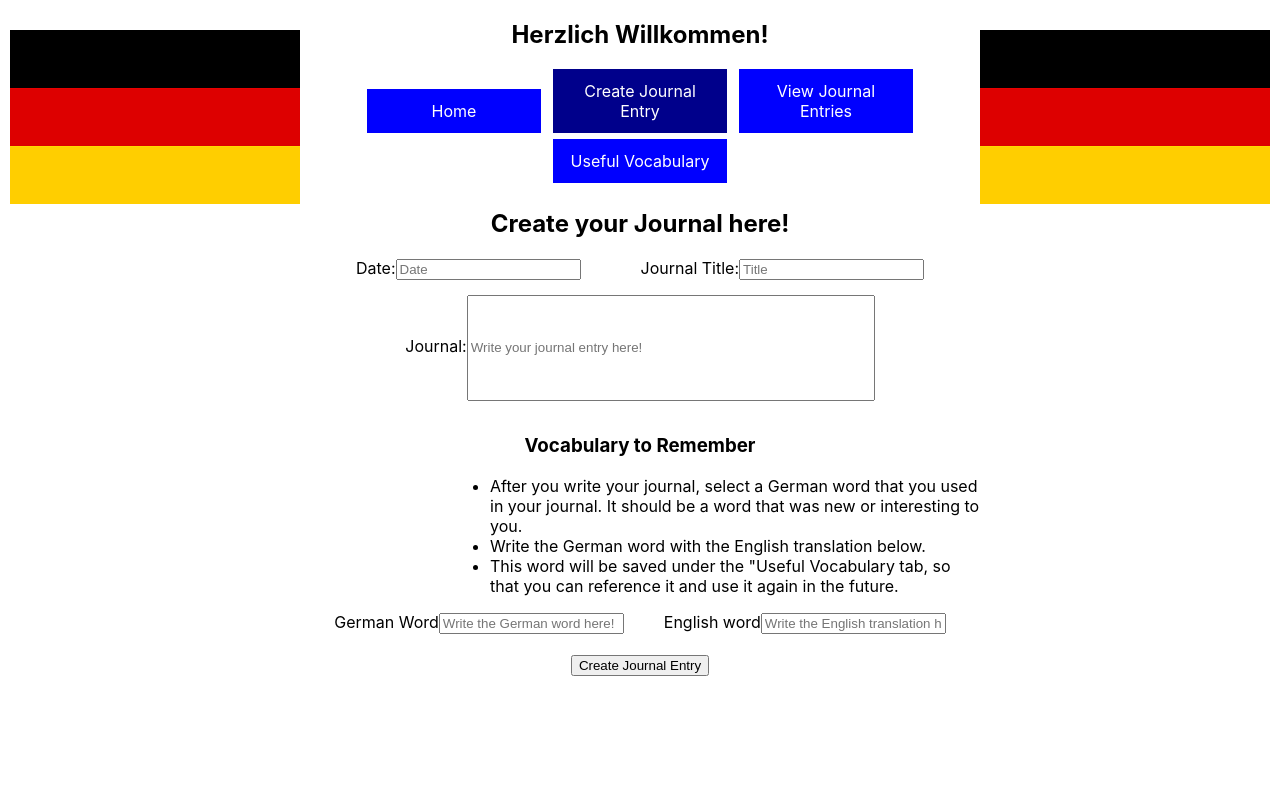
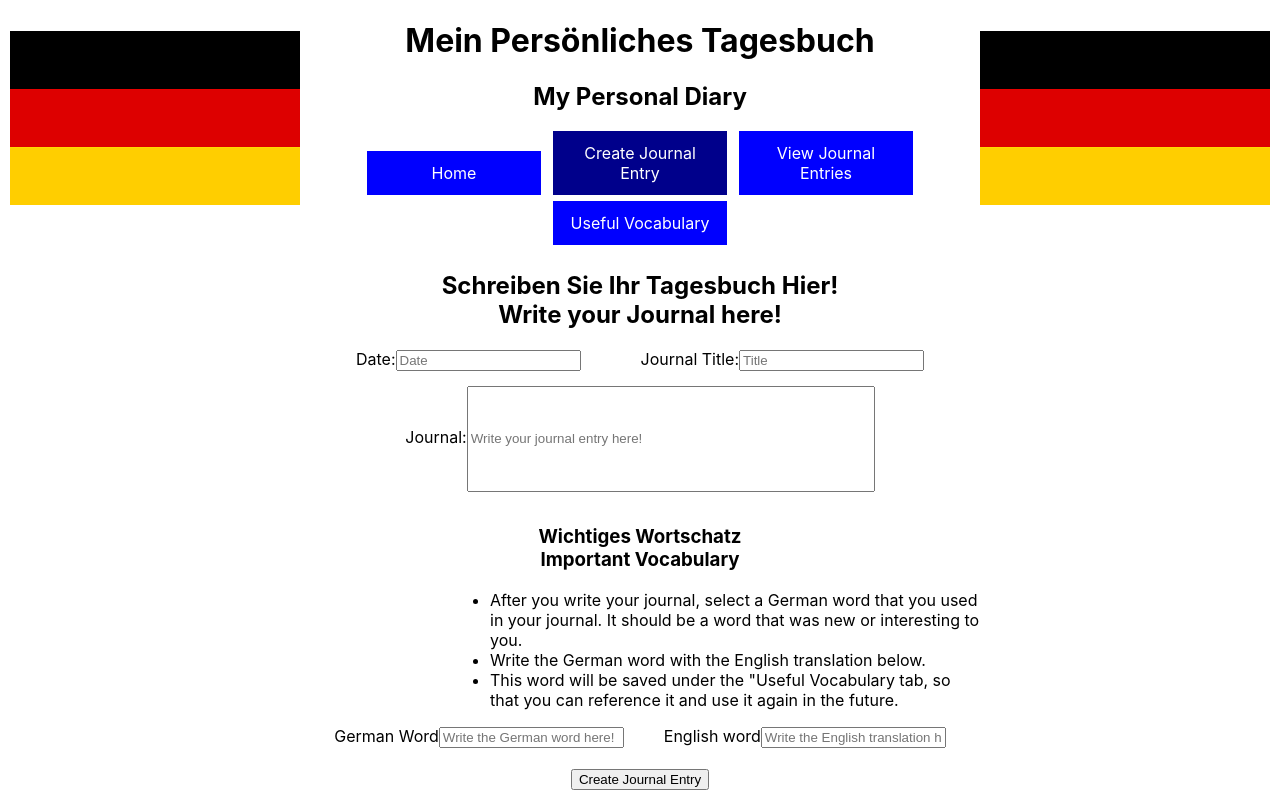
Before and after one commit to patrickyoung281/phase-2-project, a React (Create React App) app: page /createjournal in a window 1280 px wide. Built offline with nearby package versions, Linux system fonts and the light colour scheme.

Commit message:
flag fixed

```diff
--- a/src/components/CreateJournal.js
+++ b/src/components/CreateJournal.js
@@ -57,7 +57,7 @@ function handleSubmit (e) {
 
     return (
     <div>
-        <h2 className="headerText">Create your Journal here!</h2>
+        <h2 className="headerText">Schreiben Sie Ihr Tagesbuch Hier! <br></br>Write your Journal here!</h2>
         <form className="headerText" onSubmit={handleSubmit}>
             <label className="journalDate">
                 Date:
@@ -90,7 +90,7 @@ function handleSubmit (e) {
                     </input>
                 </label>
                 <div>
-                    <h3>Vocabulary to Remember</h3>
+                    <h3>Wichtiges Wortschatz<br></br>Important Vocabulary</h3>
                     <ul className="vocabDirections">
                         <li>After you write your journal, select a German word that you used in your journal. It should be a word that was new or interesting to you.</li>
                         <li>Write the German word with the English translation below.</li>
--- a/src/components/DisplayJournals.js
+++ b/src/components/DisplayJournals.js
@@ -19,7 +19,7 @@ useEffect (()=>{
     return (
 
         <div className="headerText">
-            <h1>You can view your journals here!</h1>
+            <h1>Lesen Sie Ihr ganzes Tagebuch hier!<br></br> Read your entire journal here!</h1>
             <div>{allJournals}</div>
         </div>
     )
--- a/src/components/Home.js
+++ b/src/components/Home.js
@@ -4,7 +4,7 @@ function Home () {
 
     return (
         <div>
-            <h2 className="headerText">Welcome to your personal journal creator!</h2>
+            <h2 className="headerText">Herzlich Willkommen!</h2>
             <h3 className="headerText">You can use this website to keep an electronic journal in German.<br></br>Sie können diese Webseite verwenden, um ein Tagesbuch zu schreiben.</h3>
             <h2 className="headerText"><strong>Anweisungen</strong></h2>
             <div className="directions">
--- a/src/components/JournalCardCreator.js
+++ b/src/components/JournalCardCreator.js
@@ -7,7 +7,6 @@ function JournalCardCreator ( {title, date, journal} ) {
                 <h2><strong>Journal Date:</strong></h2><h3>{date}</h3>
                 <h2><strong>Journal Entry:</strong></h2><h3>{journal}</h3>
                 <hr></hr>
-
             </div>
 }
 
--- a/src/components/NavBar.js
+++ b/src/components/NavBar.js
@@ -18,9 +18,7 @@ function NavBar () {
         <div className="navBar">
             <img id="flag1" src={germanFlag}></img>
             <img id="flag2" src={germanFlag}></img>
-            <h2 className="headerText">Herzlich Willkommen!</h2>
-
-
+            <h1 className="headerText">Mein Persönliches Tagesbuch</h1><h2>My Personal Diary</h2>
 
             <NavLink
                 to="/"
--- a/src/components/Vocab.js
+++ b/src/components/Vocab.js
@@ -17,7 +17,7 @@ const displayWords = vocab.map((word)=>{
 
     return (
         <div className="headerText">
-        <h2>Useful vocab here!</h2>
+        <h2>Wichtiges Wortschatz<br></br>Important Vocabulary</h2>
         <div>{displayWords}</div>
         </div>
     )
--- a/src/components/VocabCardCreator.js
+++ b/src/components/VocabCardCreator.js
@@ -3,14 +3,13 @@ import React from "react";
 function VocabCardCreator ({ germanWord, englishWord, id, type }) {
 
 return (
-    <div>
         <div className="vocabCard" id={id} key={type}>
             <div><strong>Word #{id}</strong></div>
             <br></br>
             <div className="germanWord"><strong>German:</strong> {germanWord}</div>
             <div className="englishWord"><strong>English:</strong> {englishWord}</div>
+            <hr></hr>
         </div>
-    </div>
 )
 
 }
```
